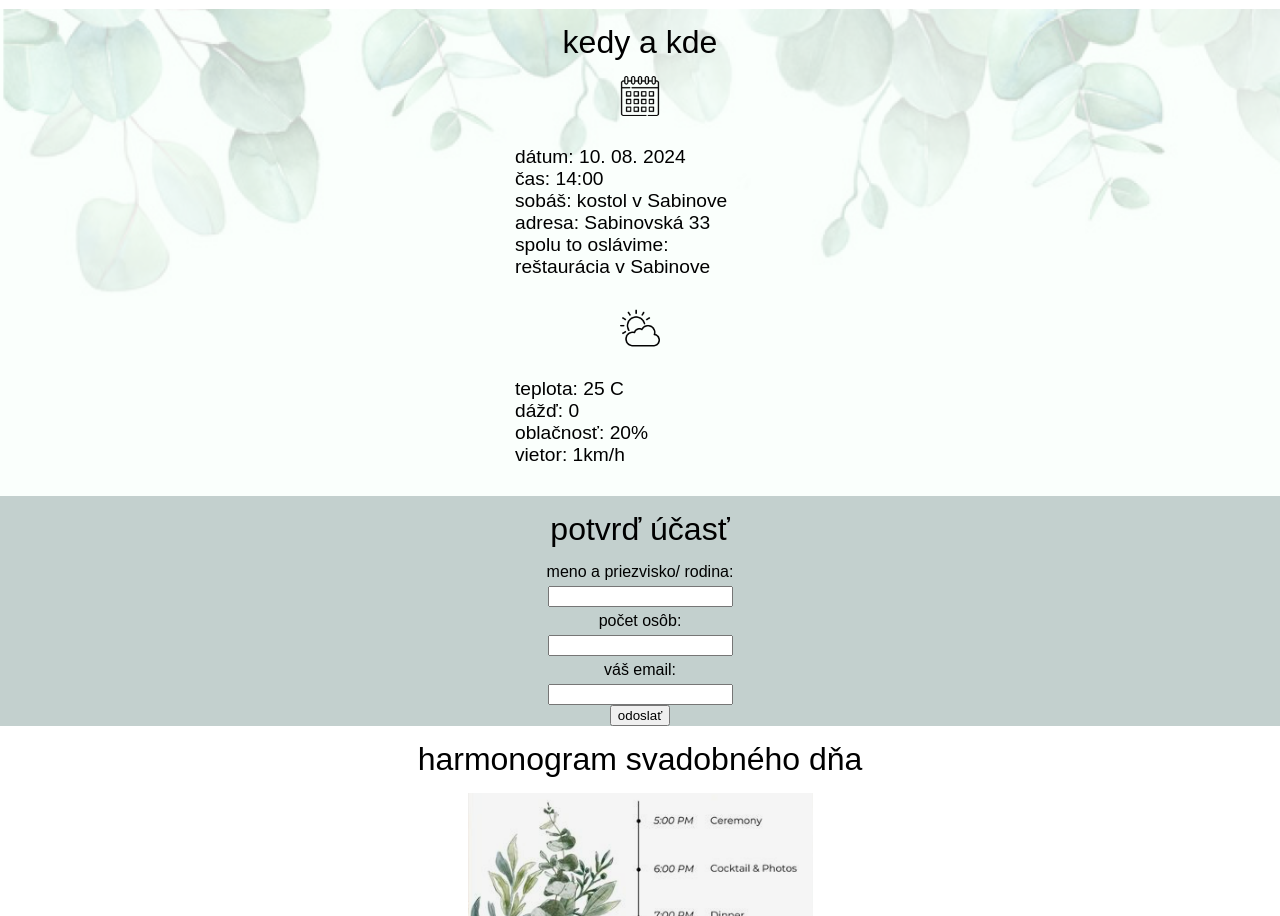
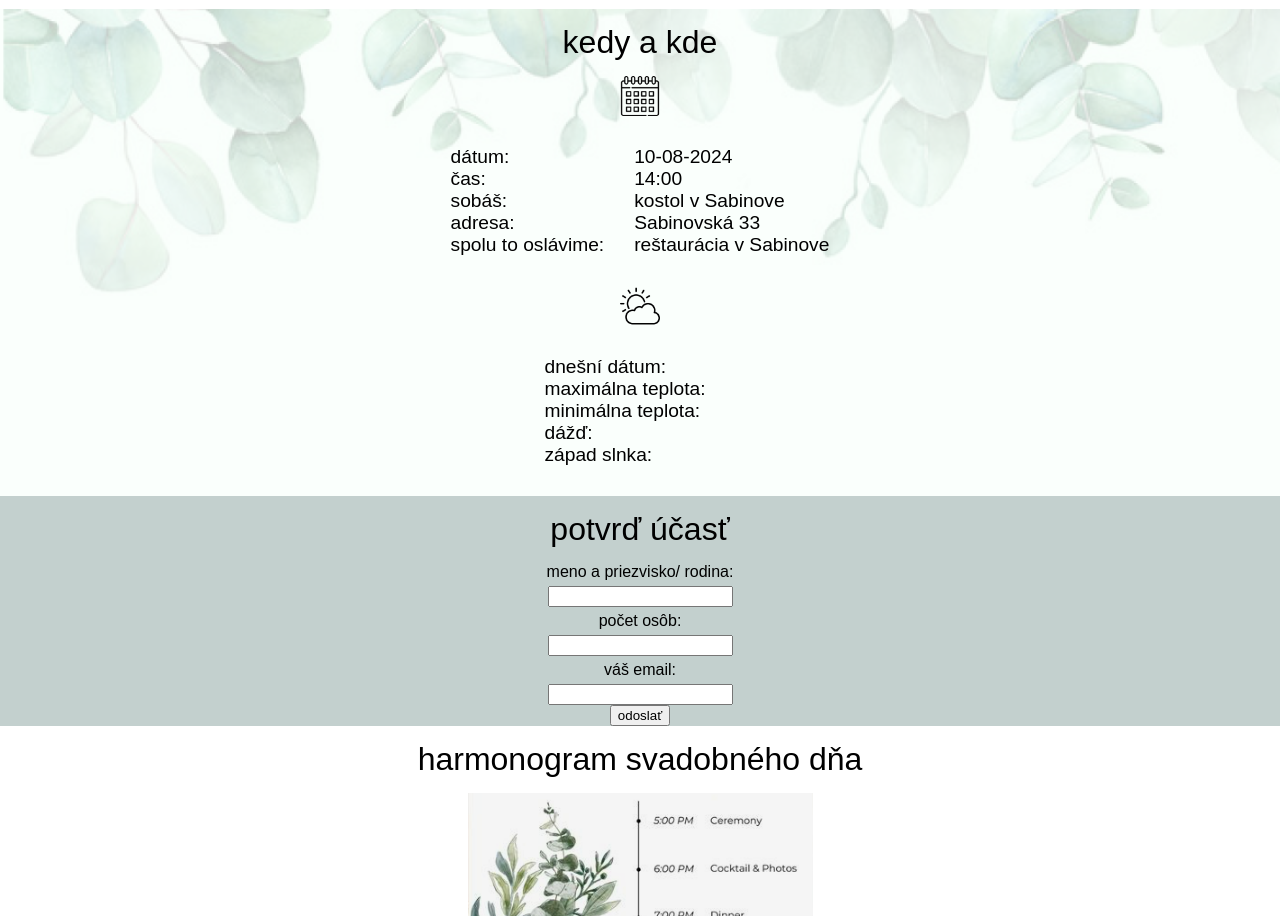
Before and after one commit to gracianaa/zam_wedding, a React (Vite) app: page / in a window 1280 px wide. Shown: the part 986-1902 px from the top of the page. Built offline with nearby package versions, Linux system fonts and the light colour scheme; no server answers; a web font is replaced by a local one.

Commit message:
component Weather created and data fetched from API - forecast for 7 days

```diff
--- /dev/null
+++ b/src/components/Weather/index.jsx
@@ -0,0 +1,66 @@
+import { useState } from 'react';
+import './style.css';
+import { useEffect } from 'react';
+import dayjs from 'dayjs';
+
+export const Weather = () => {
+  const [weather, setWeather] = useState(null);
+  const [timeId, setTimeId] = useState(null);
+
+  useEffect(() => {
+    const fetchData = async () => {
+      const response = await fetch(
+        'https://api.open-meteo.com/v1/forecast?latitude=49.1031&longitude=21.0988&current=temperature_2m,rain,wind_speed_10m&daily=temperature_2m_max,temperature_2m_min,sunset,uv_index_max,rain_sum&timezone=Europe%2FBerlin',
+      );
+
+      const data = await response.json();
+      setWeather(data);
+      console.log(data);
+      data.daily.time.map((date, index) => {
+        if (date === dayjs().format('YYYY-MM-DD')) {
+          setTimeId(index);
+        }
+      });
+    };
+
+    fetchData();
+  }, []);
+
+  return (
+    <div className="info-list__body">
+      <ul className="info-list info-list__headings">
+        <li>dnešní dátum: </li>
+        <li>maximálna teplota: </li>
+        <li>minimálna teplota: </li>
+        <li>dážď: </li>
+        <li>západ slnka: </li>
+      </ul>
+
+      <ul className="info-list info-list__detail">
+        {weather && (
+          <li>{dayjs(weather.daily.time[timeId]).format('DD-MM-YYYY')}</li>
+        )}
+        {weather && (
+          <li>
+            {weather.daily.temperature_2m_max[timeId]}{' '}
+            {weather.daily_units.temperature_2m_max}
+          </li>
+        )}
+        {weather && (
+          <li>
+            {weather.daily.temperature_2m_min[timeId]}{' '}
+            {weather.daily_units.temperature_2m_min}
+          </li>
+        )}
+        {weather && (
+          <li>
+            {weather.daily.rain_sum[timeId]} {weather.daily_units.rain_sum}
+          </li>
+        )}
+        {weather && (
+          <li>{dayjs(weather.daily.sunset[timeId]).format('HH:mm')}</li>
+        )}
+      </ul>
+    </div>
+  );
+};
--- /dev/null
+++ b/src/components/Weather/style.css
@@ -0,0 +1,12 @@
+.info-list__body {
+  display: flex;
+  gap: 30px;
+}
+
+
+.info-list {
+  text-align: left;
+  padding: 0;
+  margin: 30px 0;
+  font-size: 1.2rem;
+}
--- a/src/components/WhenAndWhere/index.jsx
+++ b/src/components/WhenAndWhere/index.jsx
@@ -1,6 +1,7 @@
 import './style.css';
 import calendar from './calendar.png';
 import weather from './weather.png';
+import { Weather } from '../Weather';
 
 export const WhenAndWhere = () => {
   return (
@@ -9,20 +10,24 @@ export const WhenAndWhere = () => {
         <div className="whenAndWhere__bgOpacity">
           <h2>kedy a kde</h2>
           <img src={calendar} alt="calendar_icon" width="40px" height="40px" />
-          <ul className="info-list">
-            <li>dátum: 10. 08. 2024</li>
-            <li>čas: 14:00</li>
-            <li>sobáš: kostol v Sabinove</li>
-            <li>adresa: Sabinovská 33</li>
-            <li>spolu to oslávime: reštaurácia v Sabinove</li>
-          </ul>
+          <div className="info-list__body">
+            <ul className="info-list info-list__headings">
+              <li>dátum: </li>
+              <li>čas: </li>
+              <li>sobáš: </li>
+              <li>adresa: </li>
+              <li>spolu to oslávime: </li>
+            </ul>
+            <ul className="info-list info-list__detail">
+              <li>10-08-2024</li>
+              <li>14:00</li>
+              <li>kostol v Sabinove</li>
+              <li>Sabinovská 33</li>
+              <li>reštaurácia v Sabinove</li>
+            </ul>
+          </div>
           <img src={weather} alt="weather_icon" width="40px" height="40px" />
-          <ul className="info-list">
-            <li>teplota: 25 C</li>
-            <li>dážď: 0</li>
-            <li>oblačnosť: 20%</li>
-            <li>vietor: 1km/h</li>
-          </ul>
+          <Weather />
         </div>
       </div>
     </section>
--- a/src/components/WhenAndWhere/style.css
+++ b/src/components/WhenAndWhere/style.css
@@ -13,11 +13,3 @@
   align-items: center;
   justify-content: center;
 }
-
-.info-list {
-  width: 250px;
-  text-align: left;
-  padding: 0;
-  margin: 30px 0;
-  font-size: 1.2rem;
-}
```
